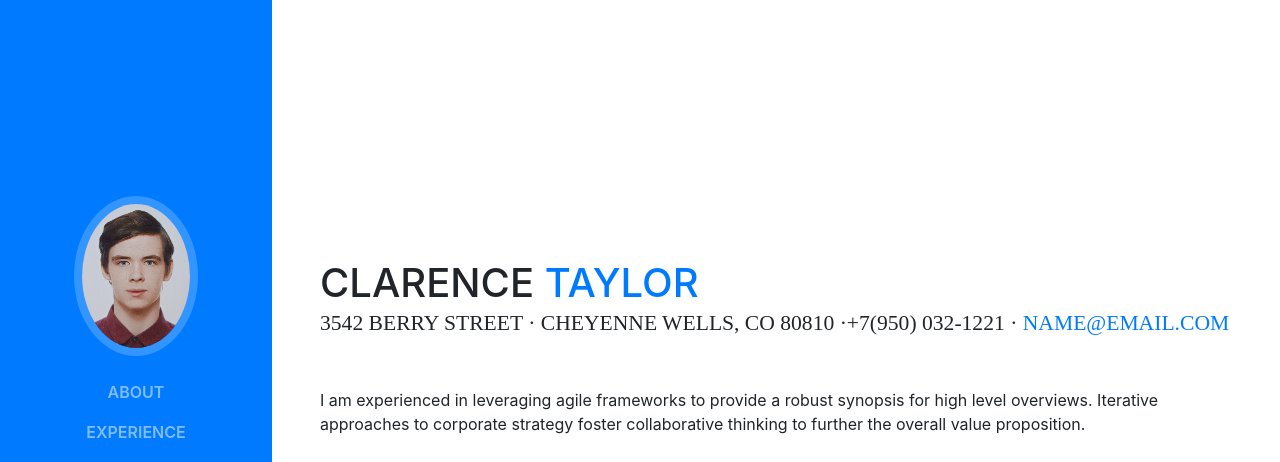
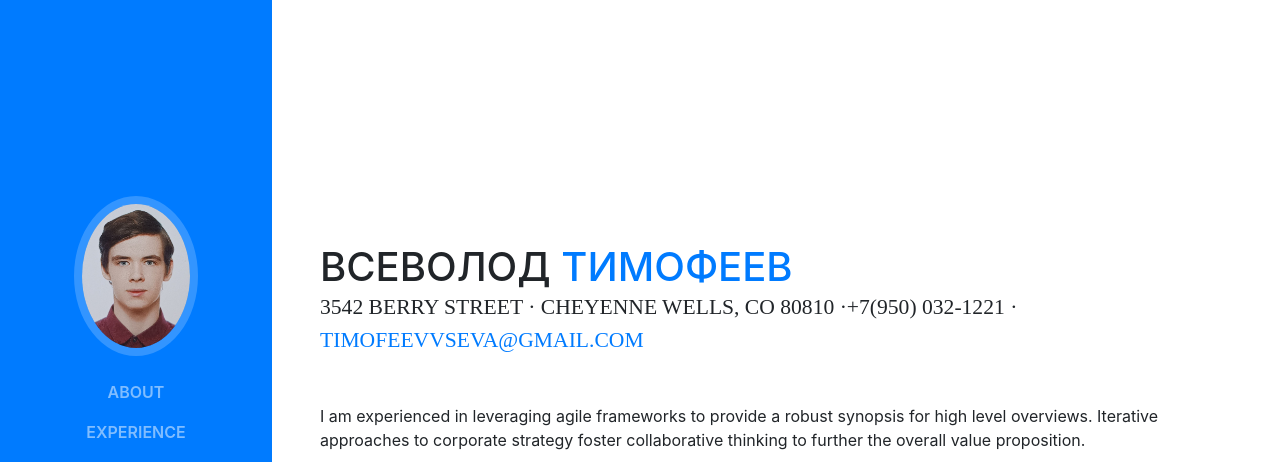
Before and after one commit to Gomygomynomi/Gomygomynomi.github.io, a website with bundled scripts: page index.html in a window 1280 px wide. Shown: the top 462 px of the page. Built offline with nearby package versions, Linux system fonts and the light colour scheme; a web font is replaced by a local one.

Commit message:
Update index.html

```diff
--- a/index.html
+++ b/index.html
@@ -65,11 +65,11 @@
 
       <section class="resume-section p-3 p-lg-5 d-flex d-column" id="about">
         <div class="my-auto">
-          <h1 class="mb-0">Clarence
-            <span class="text-primary">Taylor</span>
+          <h1 class="mb-0">Всеволод
+            <span class="text-primary">Тимофеев</span>
           </h1>
           <div class="subheading mb-5">3542 Berry Street · Cheyenne Wells, CO 80810 ·+7(950) 032-1221 ·
-            <a href="mailto:timofeevvseva@gmail.com">name@email.com</a>
+            <a href="mailto:timofeevvseva@gmail.com">timofeevvseva@gmail.com</a>
           </div>
           <p class="mb-5">I am experienced in leveraging agile frameworks to provide a robust synopsis for high level overviews. Iterative approaches to corporate strategy foster collaborative thinking to further the overall value proposition.</p>
           <ul class="list-inline list-social-icons mb-0">
```
